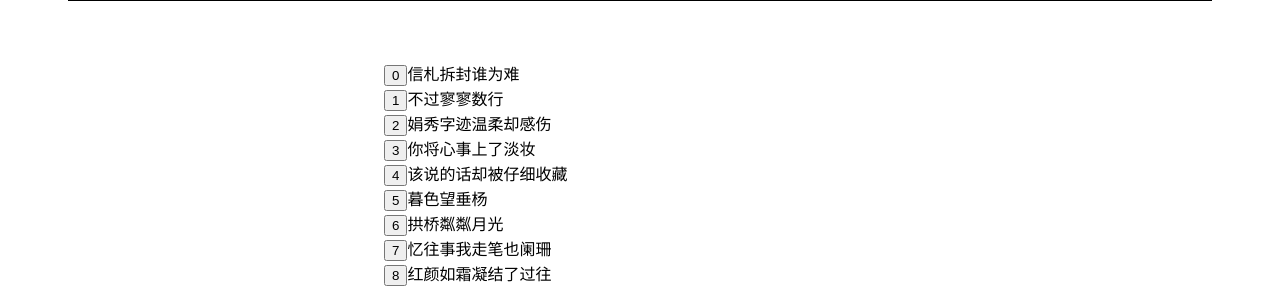
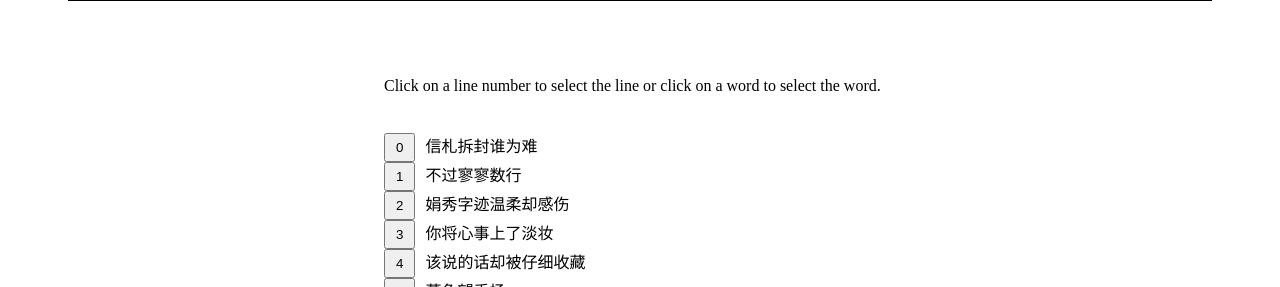
Before and after one commit to qcleoli/vocabulary, a plain HTML site: page index.html in a window 1280 px wide. Both pictures are taken after a click on the button "Learn English, English definition". Shown: the part 493-780 px from the top of the page. Drawn offline with Linux system fonts and the light colour scheme.

```diff
--- a/vocabulary.css
+++ b/vocabulary.css
@@ -41,3 +41,10 @@ input[type="radio"]{
 label{
   margin-left: 10px;
 }
+.lineButton{
+  margin-right: 10px;
+  padding: 5px 10px;
+}
+#instruction{
+  margin-bottom: 20px;
+}
--- a/vocabulary.js
+++ b/vocabulary.js
@@ -47,9 +47,9 @@ function line(a){
 }
 //display words line by line
 function joinLine(){
-  let a3 = "";
+  let a3 = "<p id='instruction'>Click on a line number to select the line or click on a word to select the word.</p><br>";
   for(let i=0; i<a2.length; i++){
-      a3 += `<button onclick="selectLine(${i})">${i}</button>` + line(i) + "<br>";
+      a3 += `<button class="lineButton" onclick="selectLine(${i})">${i}</button>` + line(i) + "<br>";
   }
   return a3;
 }
@@ -127,9 +127,9 @@ function question(){
 }
 //check radio button selection
 //need to disable all radio button
+//need to work on next and checking
 function checking(){
   answer = a2[words[order[word-1]][0]][words[order[word-1]][1]][2];
-  console.log("answer:" + answer + " word:" + word + " order:" + order[word-1] + " words:" + words[order[word-1]]);
   values = document.getElementsByName("choice");
   show = document.getElementById("content");
   for(let i=0; i<values.length; i++){
```
